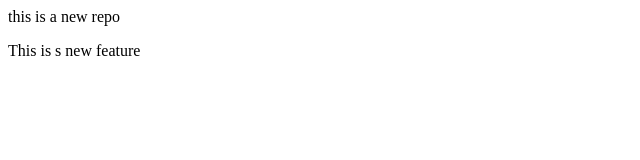
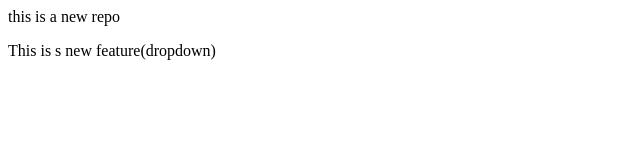
Before and after one commit to karthikdevadiga05/localrepo, a plain HTML site: page index.html in a window 1280 px wide. Shown: the full height of the page, 0-640 px from the left. Drawn offline with Linux system fonts and the light colour scheme.

Commit message:
add dropdown

```diff
--- a/index.html
+++ b/index.html
@@ -1,2 +1,2 @@
 <p>this is a new repo</p>
-<p>This is s new feature</p>
+<p>This is s new feature(dropdown)</p>
```
